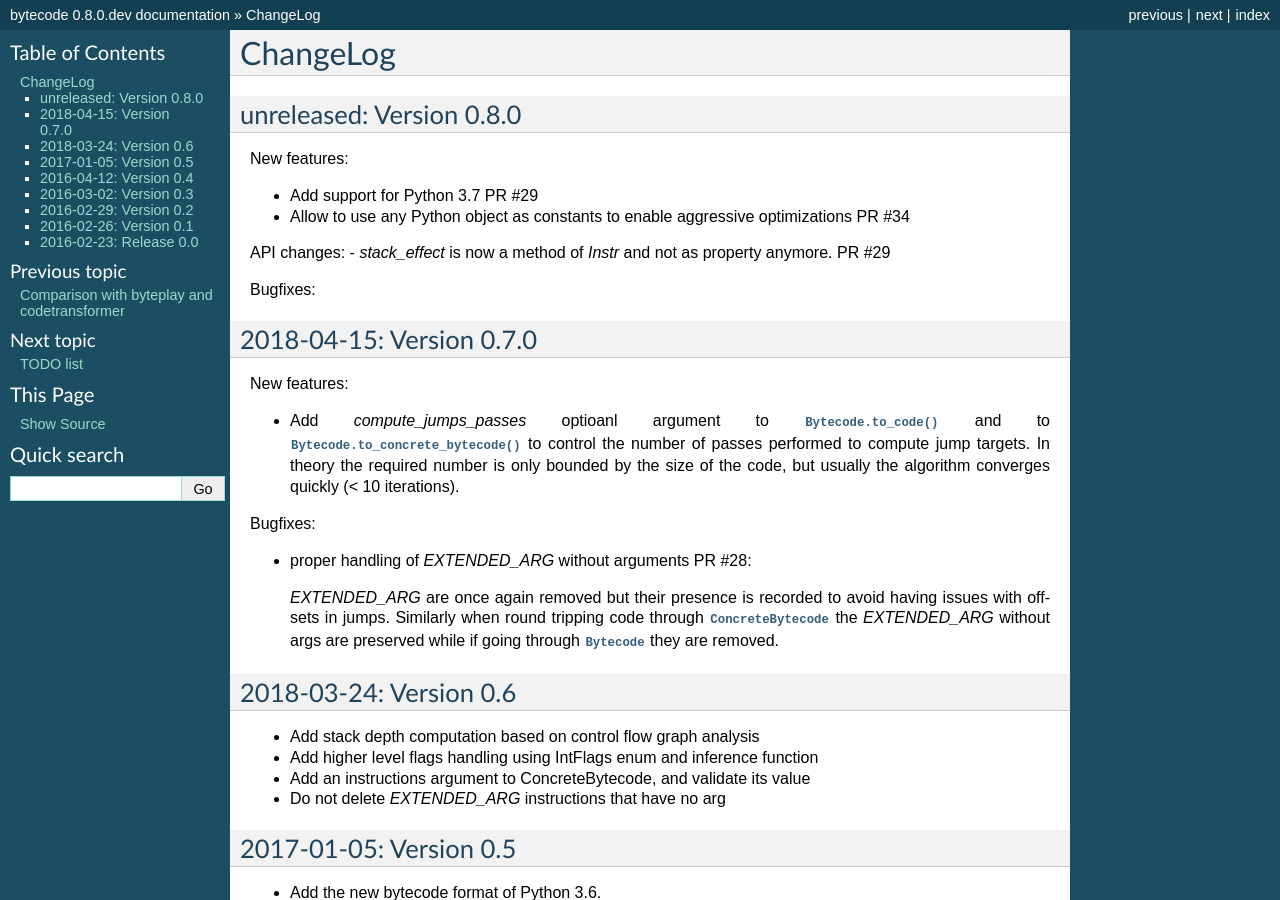
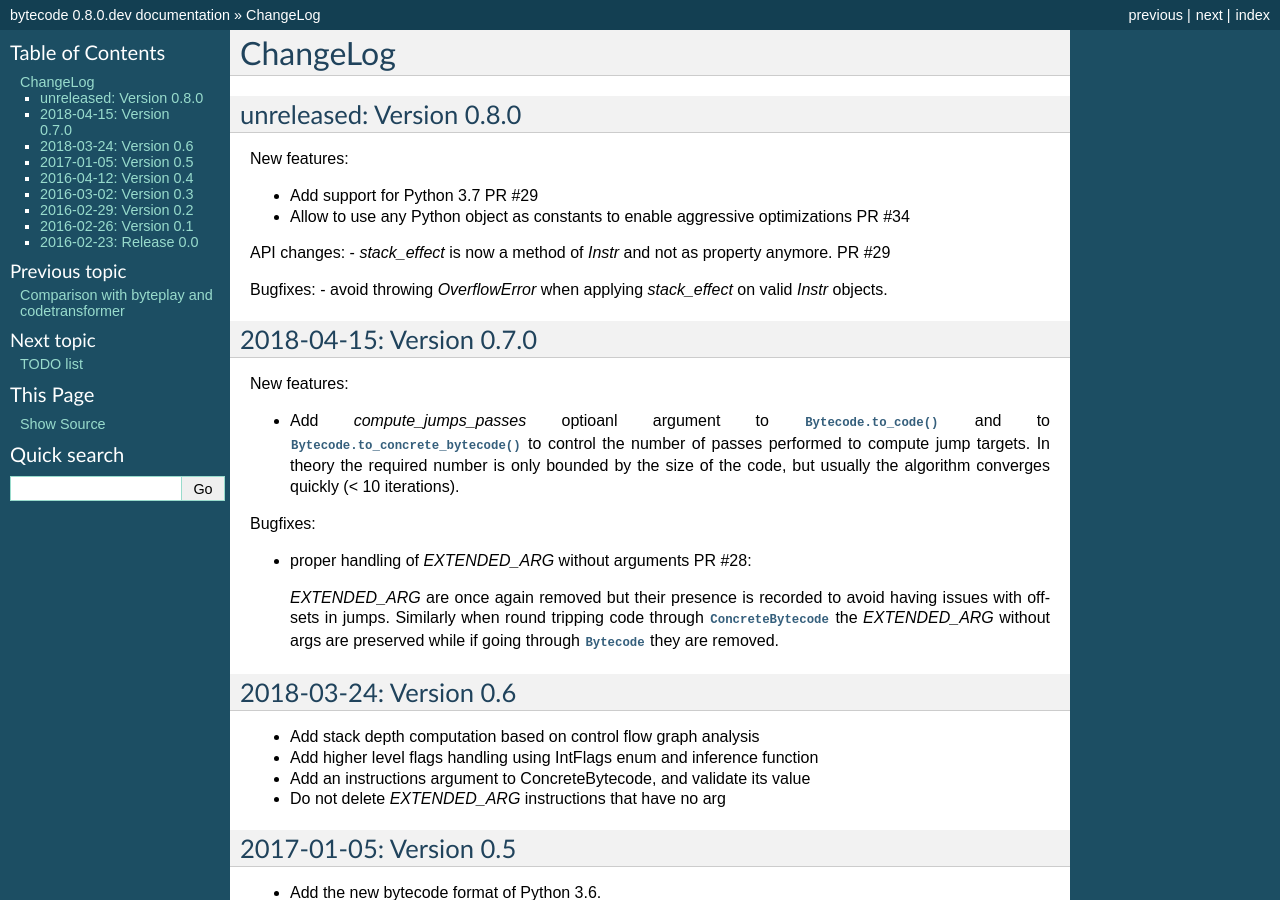
Before and after one commit to MatthieuDartiailh/bytecode, a Sphinx documentation site: the page built from doc/changelog.rst, in a window 1280 px wide and 900 px high. Built offline with Sphinx 7.4.7, drawn with Linux system fonts in a browser that asks for light colours.

Commit message:
add changelog

```diff
--- a/doc/changelog.rst
+++ b/doc/changelog.rst
@@ -14,7 +14,7 @@ API changes:
 - `stack_effect` is now a method of `Instr` and not as property anymore. PR #29
 
 Bugfixes:
-
+- avoid throwing `OverflowError` when applying `stack_effect` on valid `Instr` objects.
 
 2018-04-15: Version 0.7.0
 -------------------------
```
